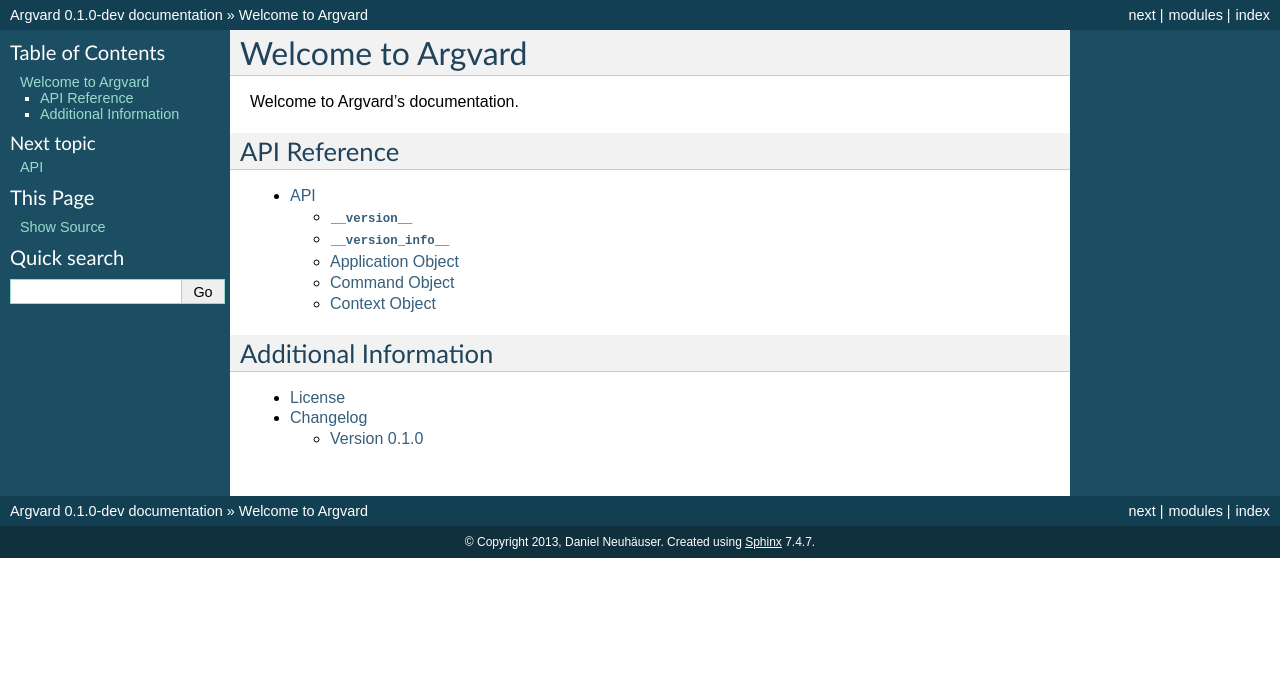
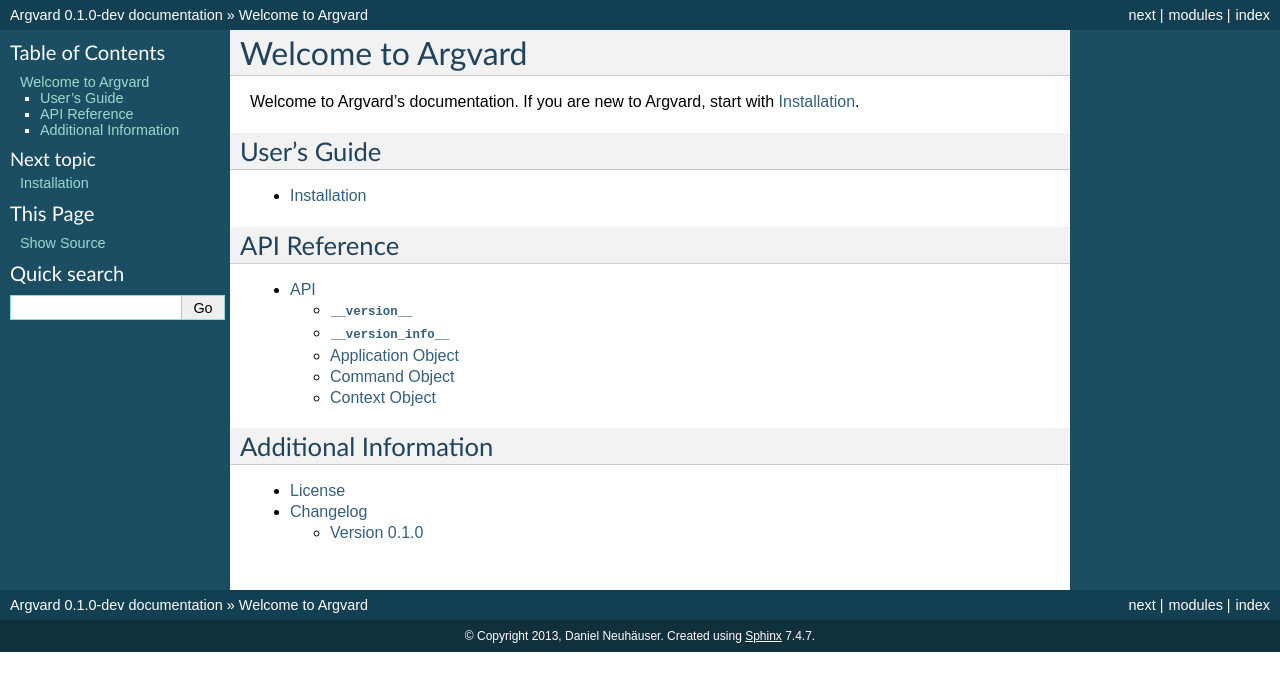
Before and after one commit to DasIch/argvard, a Sphinx documentation site: the page built from docs/index.rst, in a window 1280 px wide. Shown: the top 691 px of the page. Built offline with Sphinx 7.4.7, drawn with Linux system fonts in a browser that asks for light colours.

Commit message:
Add installation instructions to documentation

```diff
--- a/docs/index.rst
+++ b/docs/index.rst
@@ -1,7 +1,16 @@
 Welcome to Argvard
 ==================
 
-Welcome to Argvard's documentation.
+Welcome to Argvard's documentation. If you are new to Argvard, start with
+:ref:`installation`.
+
+
+User's Guide
+------------
+
+.. toctree::
+
+   user/installation.rst
 
 
 API Reference
```
Also changed, not shown: docs/user/installation.rst (added, +21 -0 lines).
